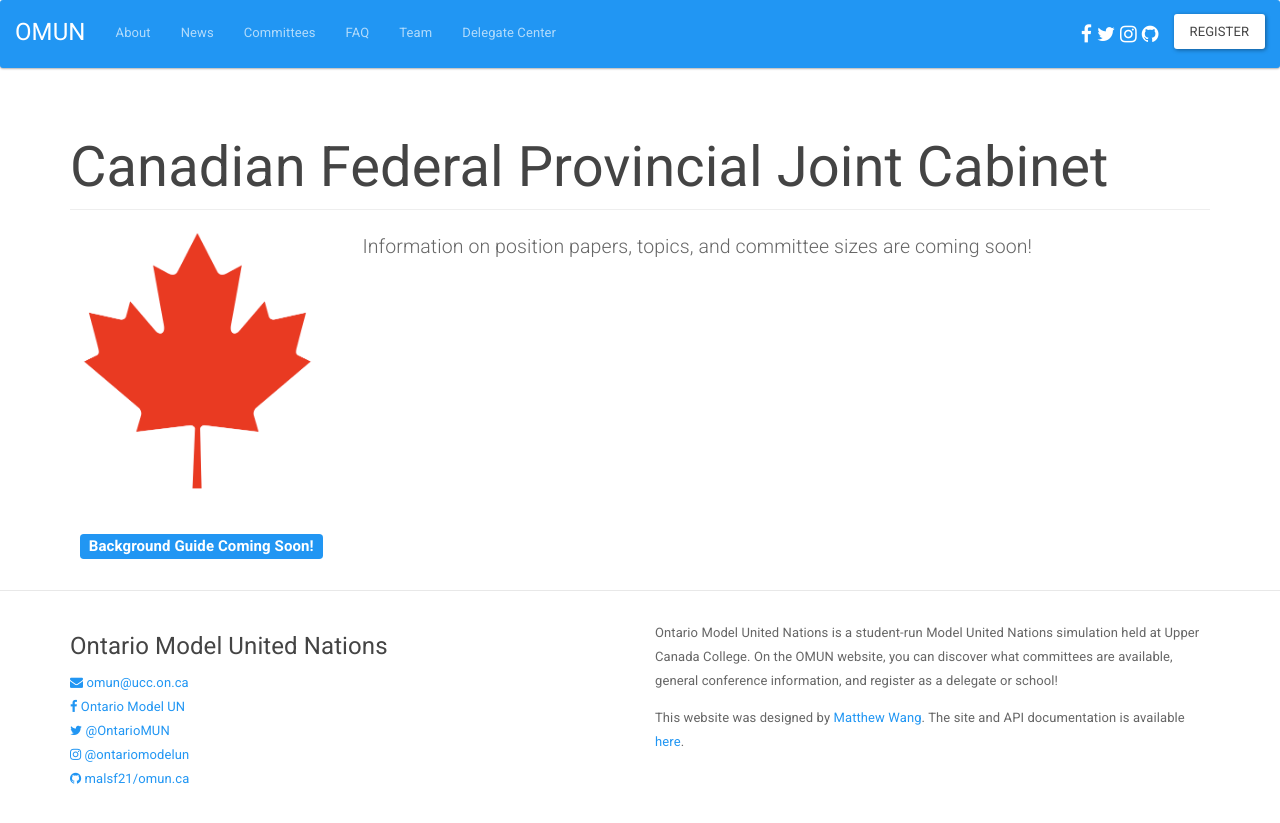
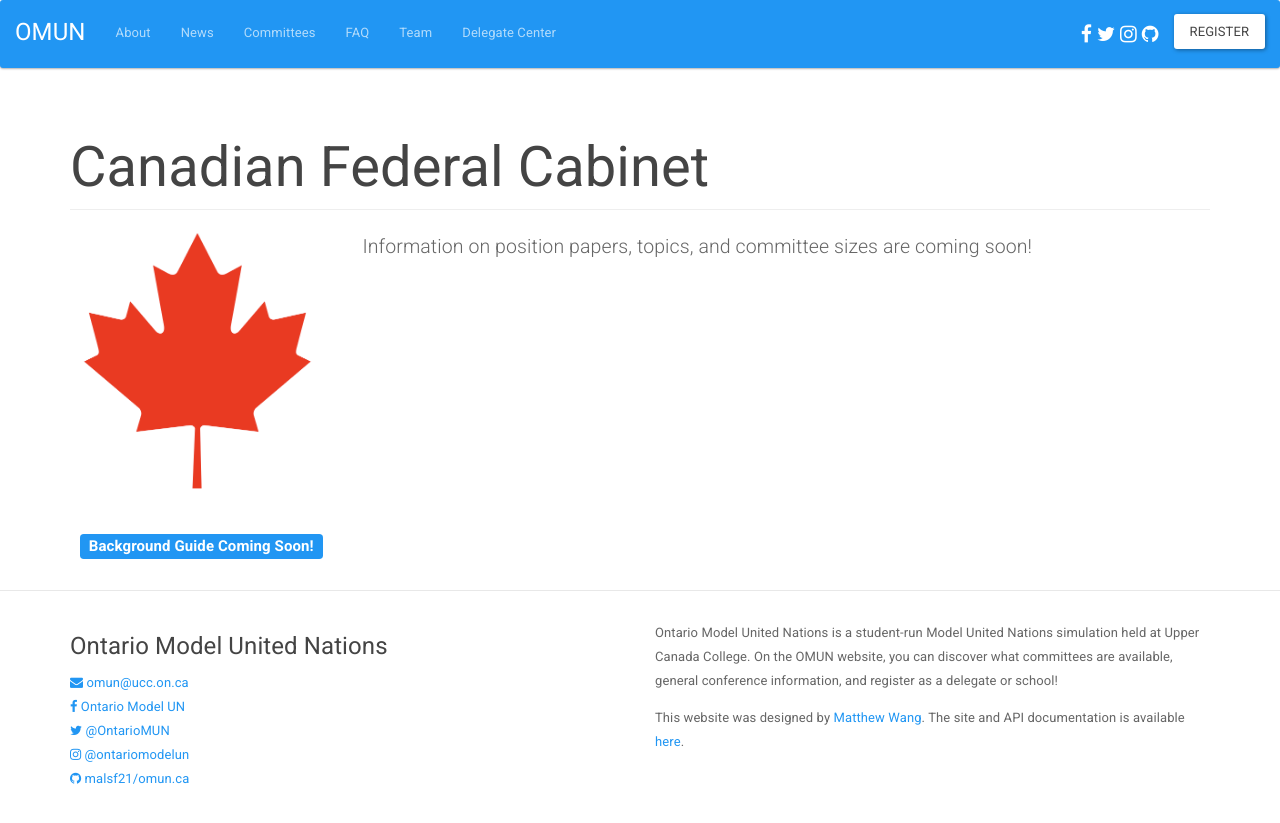
Before and after one commit to malsf21/omun.ca, a Jekyll site: the page built from _committees/fedcab.md, in a window 1280 px wide. Shown: the top 823 px of the page. Built offline with Jekyll 4.4.1, drawn with Linux system fonts in a browser that asks for light colours.

Commit message:
adjusts content
disc, unsay, fed cab and FAQ

```diff
--- a/_committees/fedprov.md
+++ b/_committees/fedcab.md
@@ -1,8 +1,8 @@
 ---
 layout: committee
-title: Canadian Federal Provincial Joint Cabinet
-short: FedProv
-pic: fedprov.png
+title: Canadian Federal Cabinet
+short: FedCab
+pic: fedcab.png
 type: Specialized Agency
 size: "Coming Soon"
 shortbio: Coming Soon.
--- a/_data/faq.yml
+++ b/_data/faq.yml
@@ -18,6 +18,11 @@ omunacommodations:
   question: Are there accomodations provided at OMUN?
   answer: "OMUN will be partnering with a hotel to offer discounted accommodations in downtown Toronto. More information coming soon."
 
+omunfee:
+  type: general
+  question: What is the fee structure for OMUN?
+  answer: "Early bird registration ends at October 31st, at $35 per delegate. Normal Registration ends on March 1st, at $45 per delegate. Late registration is $55, and closes a week before the start of the conference (April 15th)."
+
 committeetypes:
   type: committee
   question: What are the different types of committees at OMUN?
```
Also changed, not shown: _committees/disec.md (+2 -0 lines), _committees/unsc.md (+2 -0 lines), img/committees/fedcab.png (renamed from img/committees/fedprov.png).
